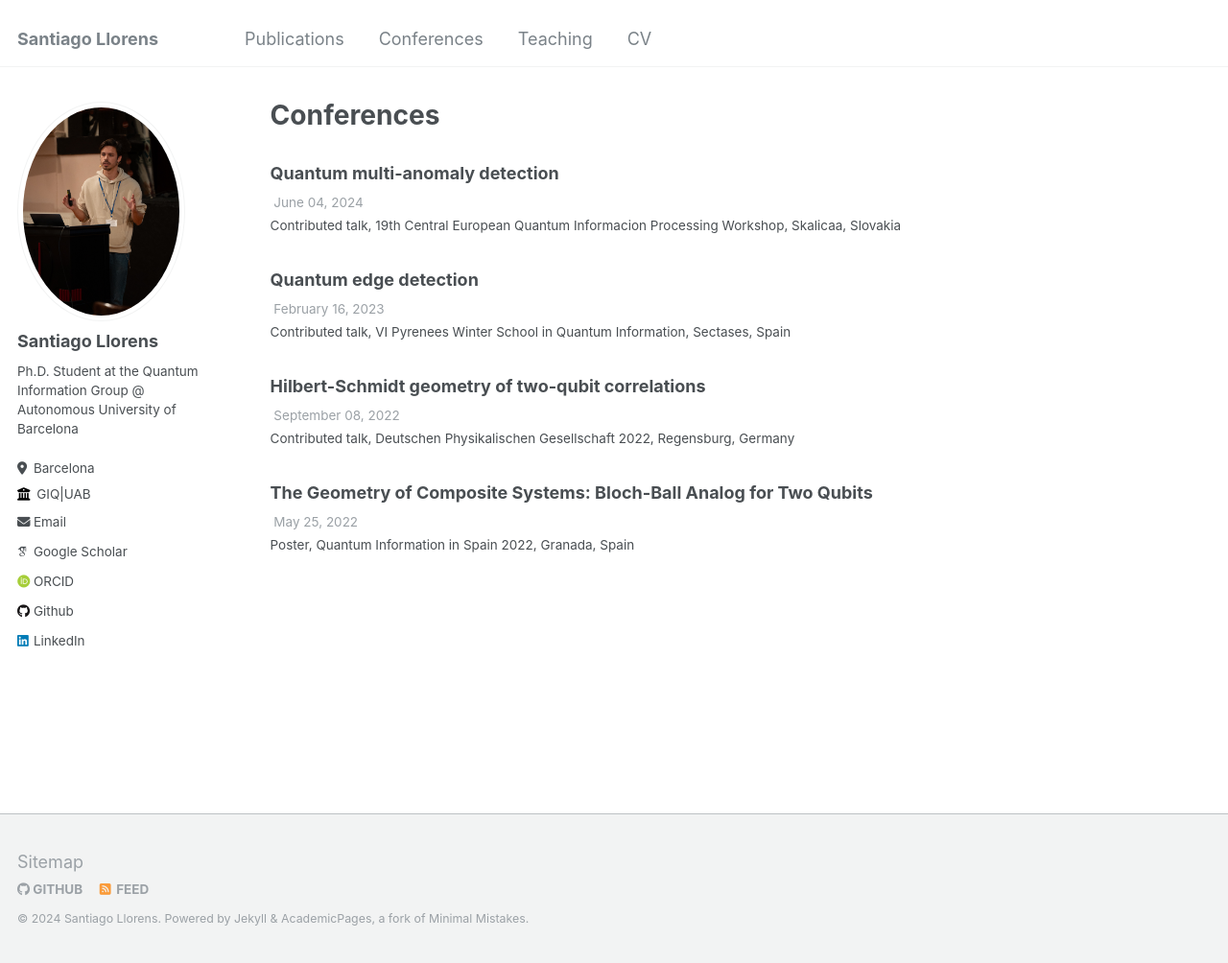
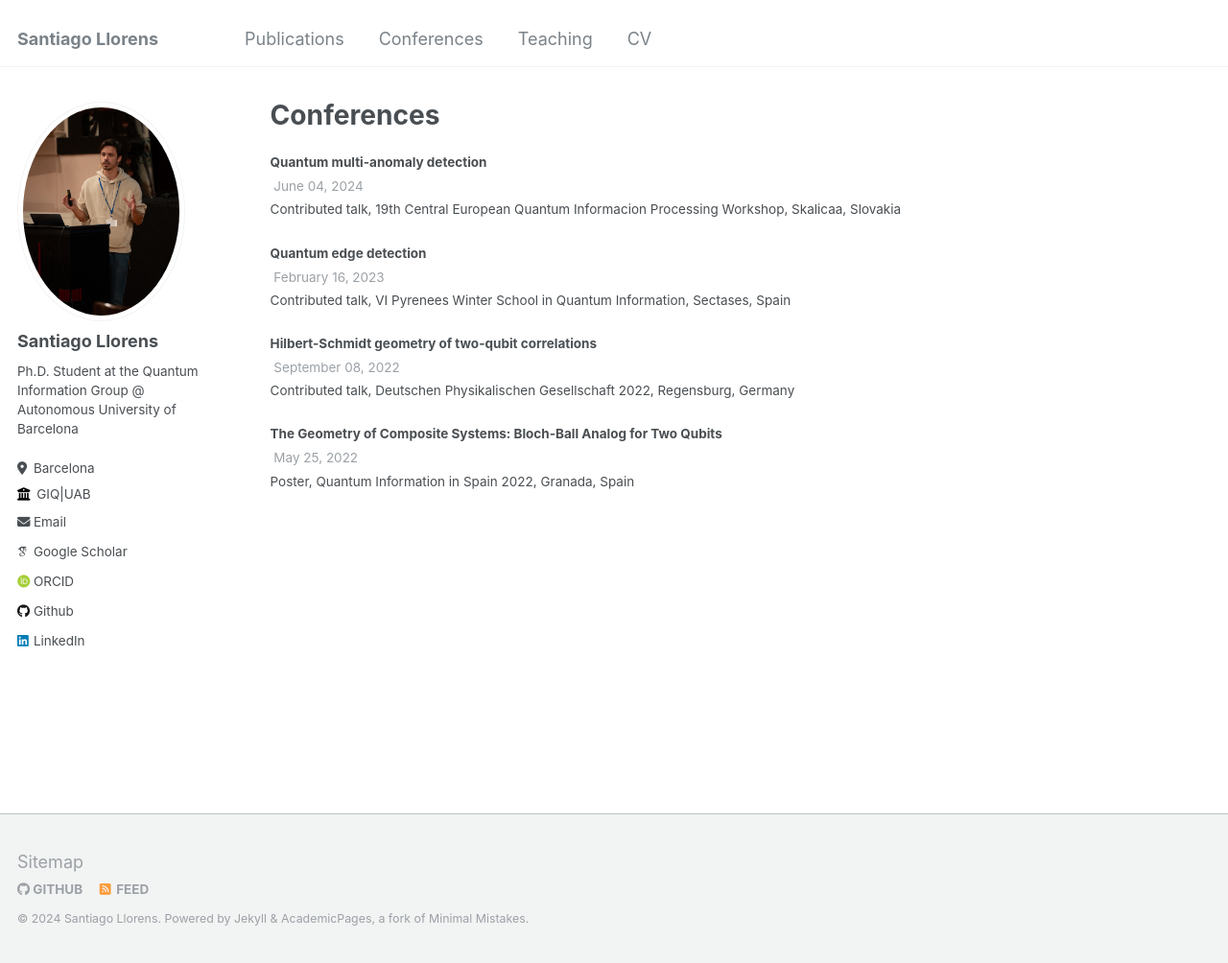
Before and after one commit to SantiagoLlorens/SantiagoLlorens.github.io, a Jekyll site: the page built from _pages/talks.html, in a window 1280 px wide and 1004 px high. Shown: the whole window at 96% size. Built offline with Jekyll 4.4.1, drawn with Linux system fonts in a browser that asks for light colours; some web fonts are replaced.

Commit message:
Update archive-single-talk.html

```diff
--- a/_includes/archive-single-talk.html
+++ b/_includes/archive-single-talk.html
@@ -25,13 +25,13 @@
           alt="">
       </div>
     {% endif %}
-    <h3 itemprop="headline">
+    <h4 itemprop="headline">
       {% if post.link %}
         <a href="{{ post.link }}">{{ title }}</a> <a href="{{ base_path }}{{ post.url }}" rel="permalink"><i class="fa fa-link" aria-hidden="true" title="permalink"></i><span class="sr-only">Permalink</span></a>
       {% else %}
          {{post.title}}
       {% endif %}
-    </h3>
+    </h4>
     {% if post.read_time %}
       <p class="page__meta"><i class="fa fa-clock-o" aria-hidden="true"></i> {% include read-time.html %}</p>
     {% endif %}
```
